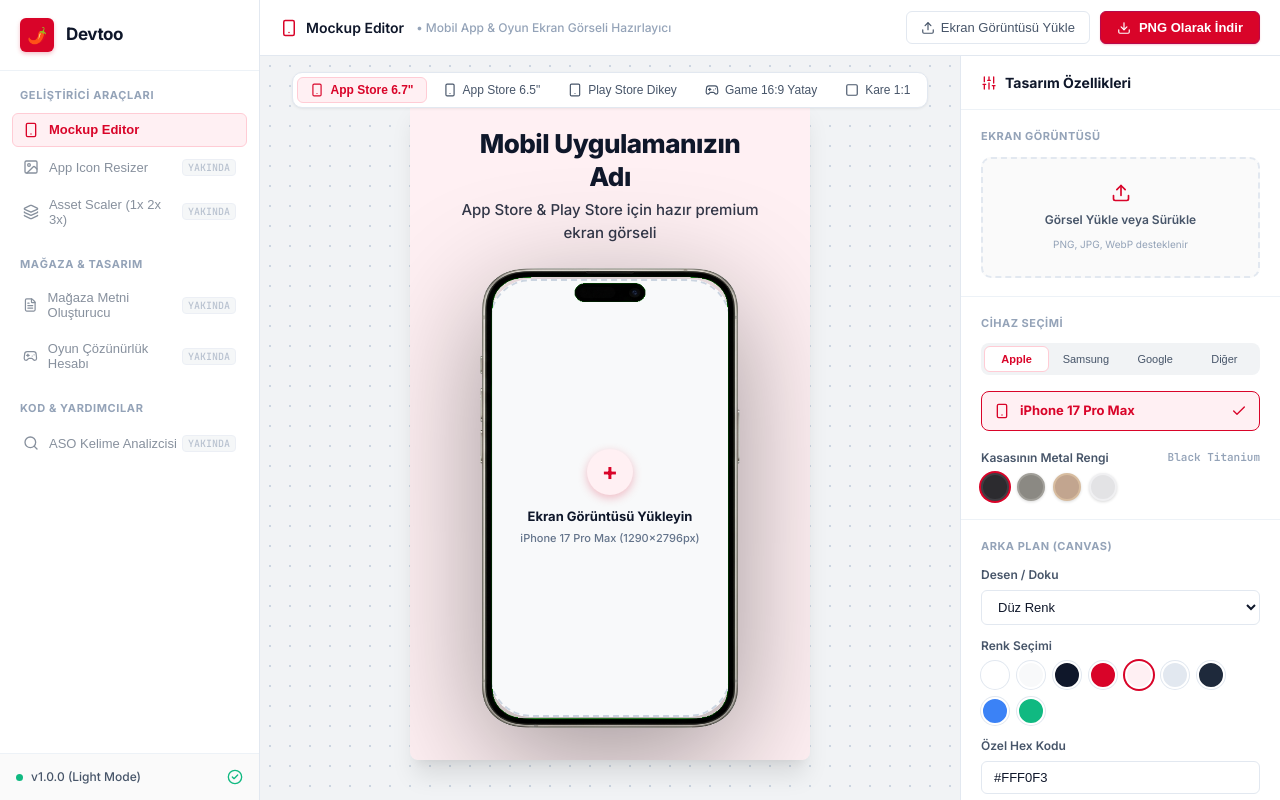
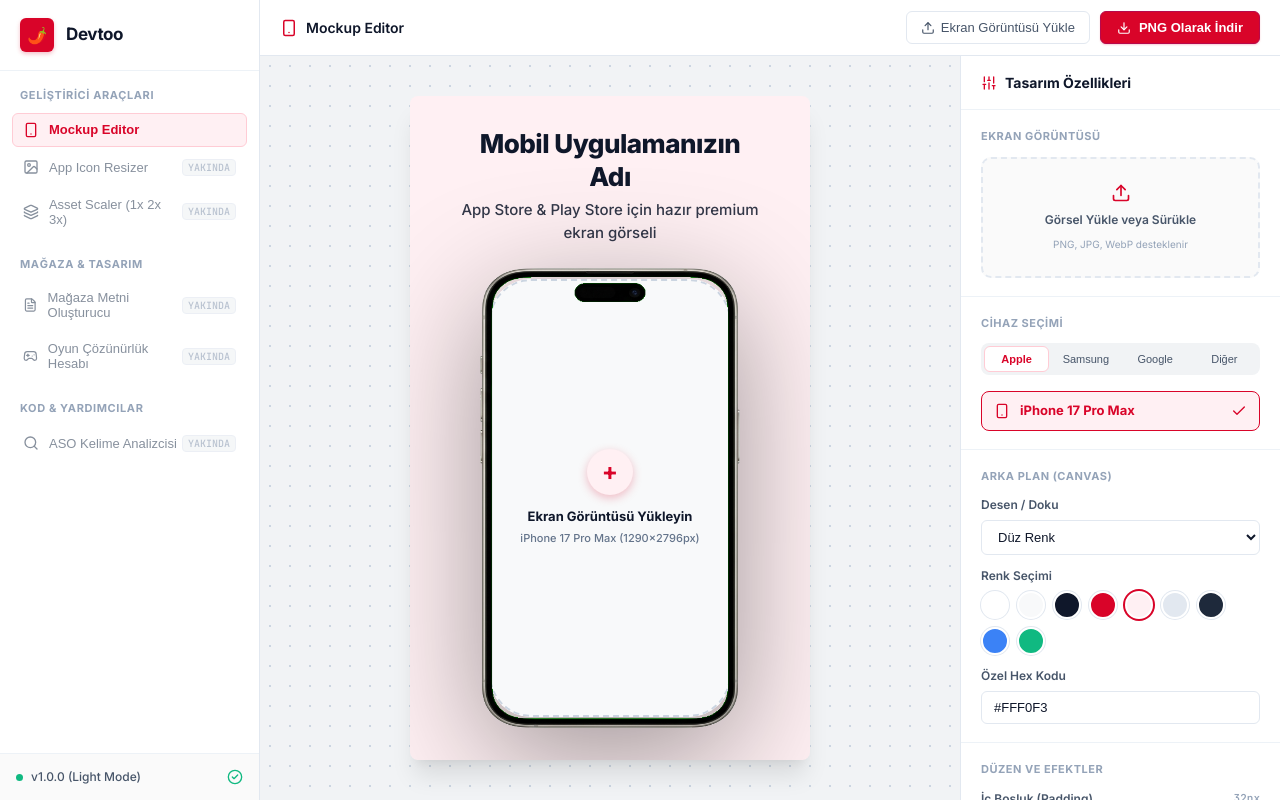
Before and after one commit to RieStudio/Devtoo, a React (Vite) app: page / in a window 1280 px wide. Built offline with nearby package versions, Linux system fonts and the light colour scheme.

Commit message:
refactor(mockup): remove device color selector presets bar and subtitle

```diff
--- a/src/App.tsx
+++ b/src/App.tsx
@@ -105,7 +105,6 @@ export function App() {
         <div className="editor-container">
           <MockupCanvas
             config={config}
-            onChangeConfig={handleUpdateConfig}
             onUploadImageClick={handleTriggerUpload}
             exportRef={exportRef}
           />
--- a/src/components/Header.tsx
+++ b/src/components/Header.tsx
@@ -15,9 +15,6 @@ export const Header: React.FC<HeaderProps> = ({ onExport, onUploadClick, isExpor
           <Smartphone size={18} color="#D90429" />
           <span>Mockup Editor</span>
         </div>
-        <span style={{ fontSize: '12px', color: '#94A3B8', fontWeight: 500 }}>
-          • Mobil App & Oyun Ekran Görseli Hazırlayıcı
-        </span>
       </div>
 
       <div className="header-actions">
--- a/src/components/MockupEditor/DeviceFrame.tsx
+++ b/src/components/MockupEditor/DeviceFrame.tsx
@@ -109,7 +109,7 @@ export const DeviceFrame: React.FC<DeviceFrameProps> = ({
   };
 
   // 1. MINIMAL FRAME (Bezelless clean option)
-  if (deviceType === 'minimal') {
+  if ((deviceType as string) === 'minimal') {
     let frameWidth = 260;
     let frameHeight = Math.round(frameWidth / targetRatio);
 
--- a/src/components/MockupEditor/InspectorPanel.tsx
+++ b/src/components/MockupEditor/InspectorPanel.tsx
@@ -172,36 +172,6 @@ export const InspectorPanel: React.FC<InspectorPanelProps> = ({
               </div>
             );
           })}
-        </div>
-
-        {/* Authentic Color Swatches for Selected Model */}
-        <div className="control-group" style={{ marginTop: '6px' }}>
-          <div className="control-label">
-            <span>Kasasının Metal Rengi</span>
-            <span className="control-value">
-              {currentDeviceModel.colors.find((c) => c.id === config.deviceColor)?.name || config.deviceColor}
-            </span>
-          </div>
-          <div className="color-picker-row" style={{ flexWrap: 'wrap', gap: '8px' }}>
-            {currentDeviceModel.colors.map((color) => {
-              const isColorActive = config.deviceColor === color.id;
-              return (
-                <button
-                  key={color.id}
-                  title={color.name}
-                  className={`color-swatch-btn ${isColorActive ? 'selected' : ''}`}
-                  style={{
-                    backgroundColor: color.hex,
-                    borderColor: color.borderHex,
-                    width: '28px',
-                    height: '28px',
-                    boxShadow: isColorActive ? '0 0 0 2px #D90429' : '0 1px 3px rgba(0,0,0,0.15)'
-                  }}
-                  onClick={() => onChangeConfig({ deviceColor: color.id })}
-                />
-              );
-            })}
-          </div>
         </div>
       </div>
 
--- a/src/components/MockupEditor/MockupCanvas.tsx
+++ b/src/components/MockupEditor/MockupCanvas.tsx
@@ -1,30 +1,18 @@
 import React from 'react';
-import type { MockupConfig, AspectRatioPreset, CanvasPreset } from '../../types/mockup';
+import type { MockupConfig } from '../../types/mockup';
 import { DeviceFrame } from './DeviceFrame';
-import { PresetsBar } from './PresetsBar';
 
 interface MockupCanvasProps {
   config: MockupConfig;
-  onChangeConfig: (updated: Partial<MockupConfig>) => void;
   onUploadImageClick: () => void;
   exportRef: React.RefObject<HTMLDivElement | null>;
 }
 
 export const MockupCanvas: React.FC<MockupCanvasProps> = ({
   config,
-  onChangeConfig,
   onUploadImageClick,
   exportRef,
 }) => {
-
-  const handleSelectPreset = (preset: CanvasPreset) => {
-    onChangeConfig({
-      preset: preset.id as AspectRatioPreset,
-      width: preset.width,
-      height: preset.height,
-    });
-  };
-
   // Determine outer container dimensions for responsive fit
   const getCanvasDimensions = () => {
     const isLandscape = config.width > config.height;
@@ -43,11 +31,6 @@ export const MockupCanvas: React.FC<MockupCanvasProps> = ({
 
   return (
     <div className="canvas-viewport">
-      <PresetsBar
-        currentPreset={config.preset}
-        onSelectPreset={handleSelectPreset}
-      />
-
       {/* Render Box for HTML-to-Image Export */}
       <div
         ref={exportRef}
```
